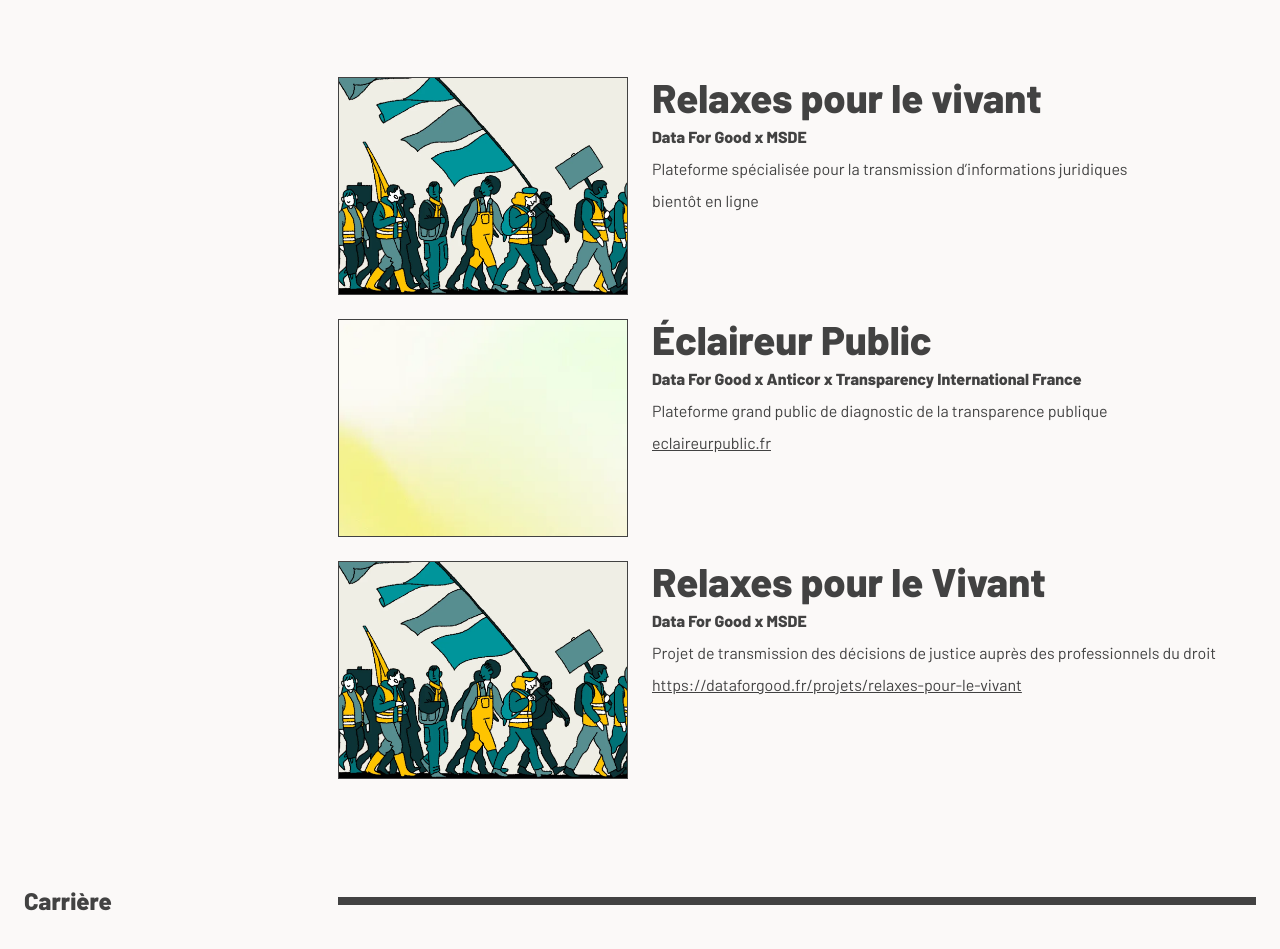
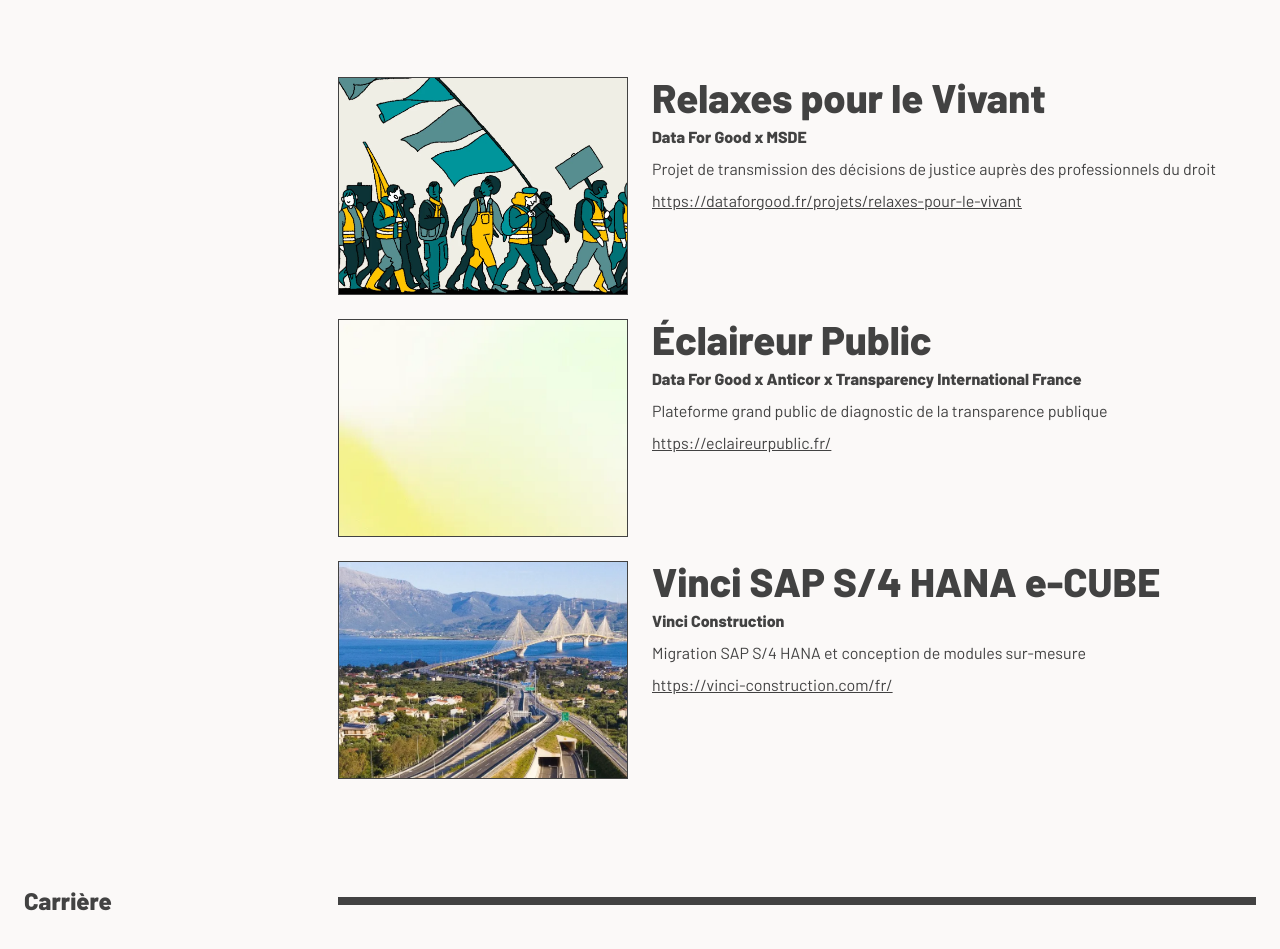
Before and after one commit to sebaseg-dev/sebaseg-site, an Astro site in the folder astro/: page / in a window 1280 px wide. Shown: the part 1920-2869 px from the top of the page. Built offline with nearby package versions, Linux system fonts and the light colour scheme; Astro itself is replaced by a stand-in of ours.

Commit message:
dinamically generating projects cards on landing page from content pages

```diff
--- a/astro/src/content/projects/0-d4g-eclaireur.md
+++ b/astro/src/content/projects/0-d4g-eclaireur.md
@@ -1,17 +1,19 @@
 ---
 title: Éclaireur Public
 publishDate: 2026-02-13
-img: /assets/eclaireur_banner.webp
-img_alt: Bannière représentant les logos d'Éclaireur Public, de Data For Good, d'Anticor et de Transparency International France
-description: Un diagnostic de la transparence publique
+img: /images/eclaireur_public.webp
+img_alt: Éclaireur public avec Data For Good, Anticor et Transparency International France
+description: Plateforme grand public de diagnostic de la transparence publique
 tags:
   - Design/UX
   - Accessibilité
   - Contenus
 order: 0
 period: "2025"
-featured: false
-featuredOrder: 9
+partners: Data For Good x Anticor x Transparency International France
+externalUrl: https://eclaireurpublic.fr/
+featured: true
+featuredOrder: 2
 ---
 
 _En cours de rédaction_
--- /dev/null
+++ b/astro/src/content/projects/0-vc-ecube.md
@@ -0,0 +1,19 @@
+---
+title: Vinci SAP S/4 HANA e-CUBE
+publishDate: 2026-05-13
+img: /images/vinci.webp
+img_alt: Migration vers SAP S/4 HANA avec Vinci Construction
+description: Migration SAP S/4 HANA et conception de modules sur-mesure
+tags:
+  - Design/UX
+  - Accessibilité
+  - Contenus
+order: 0
+period: "2021"
+partners: Vinci Construction
+externalUrl: https://vinci-construction.com/fr/
+featured: true
+featuredOrder: 3
+---
+
+_En cours de rédaction_
--- a/astro/src/content/projects/1-saas-legaltech.md
+++ b/astro/src/content/projects/1-saas-legaltech.md
@@ -10,6 +10,8 @@
   - PostgreSQL
 order: 1
 period: 2025-2026
+partners: Data For Good x MSDE
+externalUrl: https://dataforgood.fr/projets/relaxes-pour-le-vivant
 featured: false
 featuredOrder: 9
 ---
--- a/astro/src/content/projects/2-d4g-relaxes.md
+++ b/astro/src/content/projects/2-d4g-relaxes.md
@@ -2,7 +2,7 @@
 title: Relaxes pour le Vivant
 publishDate: 2026-04-10
 img: /images/msde.webp
-img_alt: Drawing representing a bunch of people protesting, with Data For Good and MSDE associations' logos
+img_alt: Relaxe pour le vivant avec Data For Good et MSDE
 description: Projet de transmission des décisions de justice auprès des professionnels du droit
 tags:
   - Fullstack
@@ -12,7 +12,7 @@
 partners: Data For Good x MSDE
 externalUrl: https://dataforgood.fr/projets/relaxes-pour-le-vivant
 featured: true
-featuredOrder: 3
+featuredOrder: 1
 ---
 
 _En cours de rédaction_
--- a/astro/src/pages/index.astro
+++ b/astro/src/pages/index.astro
@@ -6,9 +6,6 @@
 const featuredProjects = allProjects
     .filter(project => project.data.featured)
     .sort((a, b) => (a.data.featuredOrder ?? 9) - (b.data.featuredOrder ?? 9));
-
-console.log("Nombre total de projets :", allProjects.length);
-console.log("Projets mis en avant :", allProjects.filter(p => p.data.featured).length);
 ---
 
 <MainLayout title="sebaseg – accueil">
@@ -33,46 +30,28 @@
             <h2 class="landing__section-title--projects component__striped-title">
                 <span>Principaux projets</span>
             </h2>
-            <div class="landing__projects--first component__project-card">
-                <img src="/images/msde.webp" alt="Relaxe pour le vivant avec Data For Good et MSDE" class="component__project-card--image"/>
-                <div class="component__project-card--content">
-                    <h3 class="component__project-card--title">Relaxes pour le vivant</h3>
-                    <p class="component__project-card--featuring">Data For Good x MSDE</p>
-                    <p class="component__project-card--description">Plateforme spécialisée pour la transmission d’informations juridiques</p>
-                    <p class="component__project-card--link">bientôt en ligne</p>
-                </div>
-            </div>
-            <div class="landing__projects--second component__project-card">
-                <img src="/images/eclaireur_public.webp" alt="Éclaireur public avec Data For Good, Anticor et Transparency International France" class="component__project-card--image"/>
-                <div class="component__project-card--content">
-                    <h3 class="component__project-card--title">Éclaireur Public</h3>
-                    <p class="component__project-card--featuring">Data For Good x Anticor x Transparency International France</p>
-                    <p class="component__project-card--description">Plateforme grand public de diagnostic de la transparence publique</p>
-                    <a href="https://eclaireurpublic.fr" class="component__project-card--link" target="_blank">eclaireurpublic.fr</a>
-                </div>
-            </div>
-            <!-- <div class="landing__projects--third component__project-card">
-                <img src="/images/vinci.webp" alt="Migration vers SAP S/4 HANA avec Vinci Construction" class="component__project-card--image"/>
-                <div class="component__project-card--content">
-                    <h3 class="component__project-card--title">Vinci SAP S/4 HANA e-CUBE</h3>
-                    <p class="component__project-card--featuring">Vinci Construction</p>
-                    <p class="component__project-card--description">Migration SAP S/4 HANA et conception de modules sur-mesure</p>
-                </div>
-            </div> -->
 
-            <div class="landing__projects--third component__project-card">
+            {featuredProjects.map((project) => (
+                <div class={`landing__projects--${project.data.featuredOrder} component__project-card`}>
                     <img
-                    src={ featuredProjects[0].data.img }
-                    alt={ featuredProjects[0].data.img_alt }
+                        src={ project.data.img }
+                        alt={ project.data.img_alt }
                         class="component__project-card--image"
                     />
                     <div class="component__project-card--content">
-                    <h3 class="component__project-card--title">{ featuredProjects[0].data.title }</h3>
-                    <p class="component__project-card--featuring">{ featuredProjects[0].data.partners }</p>
-                    <p class="component__project-card--description">{ featuredProjects[0].data.description }</p>
-                    <a href={ featuredProjects[0].data.externalUrl } class="component__project-card--link" target="_blank">{ featuredProjects[0].data.externalUrl }</a>
+                        <h3 class="component__project-card--title">{ project.data.title }</h3>
+                        <p class="component__project-card--featuring">{ project.data.partners }</p>
+                        <p class="component__project-card--description">{ project.data.description }</p>
+                        <a
+                            href={ project.data.externalUrl }
+                            class="component__project-card--link"
+                            target="_blank"
+                        >
+                            { project.data.externalUrl }
+                        </a>
                     </div>
                 </div>
+            ))}
 
         </section>
 
--- a/astro/src/styles/pages/_landing.scss
+++ b/astro/src/styles/pages/_landing.scss
@@ -62,17 +62,17 @@
         grid-row: 1;
     }
 
-    &__projects--first {
+    &__projects--1 {
         grid-column: 2/5;
         grid-row: 3;
     }
 
-    &__projects--second {
+    &__projects--2 {
         grid-column: 2/5;
         grid-row: 4;
     }
 
-    &__projects--third {
+    &__projects--3 {
         grid-column: 2/5;
         grid-row: 5;
     }
```
Lines whose indentation alone changed are shown as unchanged.
